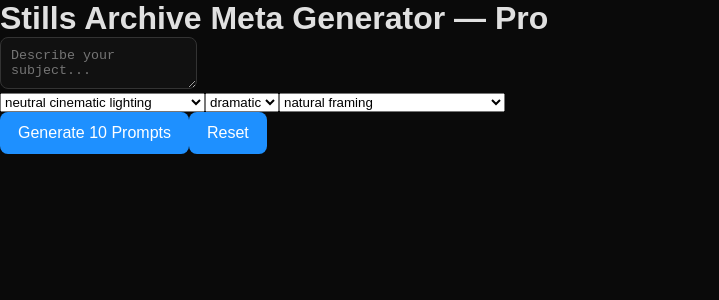
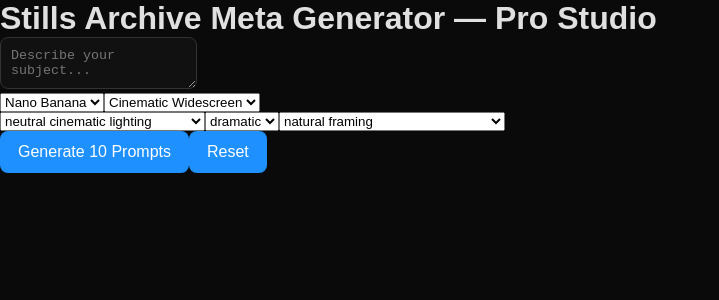
Before and after one commit to JamesKaft/stills-archive-meta, a Next.js app: page /pro in a window 1280 px wide. Shown: the top 300 px of the page, without its empty margins (0-719 px from the left). Built offline with nearby package versions, Linux system fonts and the light colour scheme.

Commit message:
Update page.jsx

```diff
--- a/app/pro/page.jsx
+++ b/app/pro/page.jsx
@@ -5,10 +5,19 @@ import PromptList from "./components/PromptList"
 
 export default function ProGenerator() {
   const [subject, setSubject] = useState("")
+  const [model, setModel] = useState("nano")
+  const [aspect, setAspect] = useState("cinematic widescreen")
   const [lighting, setLighting] = useState("neutral cinematic lighting")
   const [tone, setTone] = useState("dramatic")
   const [composition, setComposition] = useState("natural framing")
   const [prompts, setPrompts] = useState([])
+
+  function buildAspectPhrase() {
+    if (model === "nano") {
+      return `cinematic ${aspect} composition`
+    }
+    return `--ar ${aspect}`
+  }
 
   function generatePrompts() {
     if (!subject.trim()) return
@@ -26,8 +35,10 @@ export default function ProGenerator() {
       "stills archive, MGM.com"
     ]
 
+    const aspectPhrase = buildAspectPhrase()
+
     const generated = studios.map((studio) => {
-      return `${studio} — cinematic movie still, ${lighting}, ${tone} tone, ${composition}, hyper-realistic, no props, no equipment, no text, no logos, subject: ${subject}`
+      return `${studio} — cinematic movie still, ${lighting}, ${tone} tone, ${composition}, ${aspectPhrase}, hyper-realistic, no props, no equipment, no text, no logos, subject: ${subject}`
     })
 
     setPrompts(generated)
@@ -41,7 +52,7 @@ export default function ProGenerator() {
   return (
     <main className="min-h-screen bg-neutral-950 text-neutral-100 p-6">
       <h1 className="text-xl font-semibold mb-4">
-        Stills Archive Meta Generator — Pro
+        Stills Archive Meta Generator — Pro Studio
       </h1>
 
       <div className="space-y-4 max-w-3xl">
@@ -51,6 +62,31 @@ export default function ProGenerator() {
           value={subject}
           onChange={(e) => setSubject(e.target.value)}
         />
+
+        <div className="grid grid-cols-2 gap-3 text-sm">
+          <select
+            value={model}
+            onChange={(e) => setModel(e.target.value)}
+            className="bg-neutral-900 border border-neutral-800 rounded p-2"
+          >
+            <option value="nano">Nano Banana</option>
+            <option value="mj">Midjourney</option>
+          </select>
+
+          <select
+            value={aspect}
+            onChange={(e) => setAspect(e.target.value)}
+            className="bg-neutral-900 border border-neutral-800 rounded p-2"
+          >
+            <option value="cinematic widescreen">Cinematic Widescreen</option>
+            <option value="ultra-wide panoramic">Ultra-Wide Panoramic</option>
+            <option value="portrait vertical">Portrait Vertical</option>
+            <option value="square frame">Square Frame</option>
+            <option value="2.39:1">2.39:1</option>
+            <option value="16:9">16:9</option>
+            <option value="4:5">4:5</option>
+          </select>
+        </div>
 
         <div className="grid grid-cols-3 gap-3 text-sm">
           <select
```
